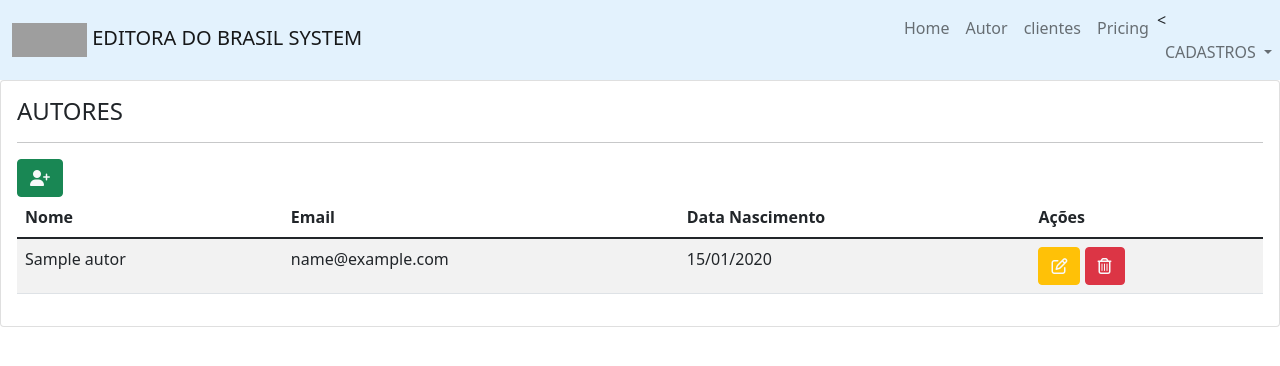
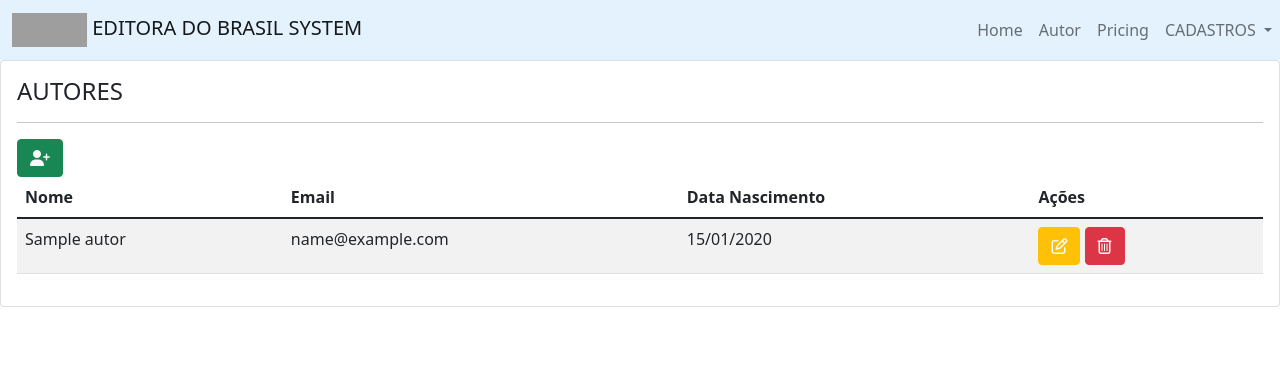
Before and after one commit to AlannKPerini/MODELO-CRUD-EDITORA, a Django app: page /autor/ in a window 1280 px wide. Shown: the top 366 px of the page. Run offline with Django 4.2, Linux system fonts and the light colour scheme; tables that the repository leaves empty hold one stand-in row (values such as "Sample post"); some libraries are stand-ins or nearby versions; grey boxes are pictures that could not be loaded.

Commit message:
Commit views

```diff
--- a/core/templates/portal/menu.html
+++ b/core/templates/portal/menu.html
@@ -24,19 +24,15 @@
                     <a class="nav-link" href="{% url 'autor' %}">Autor</a>
                 </li>
                 <li class="nav-item">
-                    <a class="nav-link" href="{% url 'cliente' %}">clientes</a>
-                </li>
-                <li class="nav-item">
                     <a class="nav-link" href="#">Pricing</a>
                 </li>
                 <li class="nav-item dropdown">
-                    <<a class="nav-link dropdown-toggle" href="#" id="navbarDropdownMenuLink" role="button"
+                    <a class="nav-link dropdown-toggle" href="#" id="navbarDropdownMenuLink" role="button"
                        data-toggle="dropdown" aria-expanded="false">
                         CADASTROS
                     </a>
                     <div class="dropdown-menu" aria-labelledby="navbarDropdownMenuLink">
                         <a class="dropdown-item" href="{% url 'autor' %}">Action</a>
-                        <a class="dropdown-item" href="{% url 'cliente' %}">Action</a>
                         <a class="dropdown-item" href="#">Another action</a>
                         <a class="dropdown-item" href="#">Something else here</a>
                     </div>
--- a/core/views.py
+++ b/core/views.py
@@ -56,7 +56,6 @@ def cliente(request):
         'clientes': clientes
     }
     return render(request, 'portal/cliente.html', context)
-
 def cliente_add(request):
     form = ClienteForm(request.POST or None)
     if request.POST:
@@ -67,8 +66,6 @@ def cliente_add(request):
         'form': form
     }
     return render(request, 'portal/cliente_add.html', context)
-
-    # FUNÇÃO PARA EDITAR CLIENTE
 def cliente_edit(request, cliente_pk):
     cliente = Cliente.objects.get(pk=cliente_pk)
     form = ClienteForm(request.POST or None, instance = cliente)
@@ -81,8 +78,6 @@ def cliente_edit(request, cliente_pk):
         'cliente': cliente.id
     }
     return render(request,'portal/cliente_edit.html',context)
-
-# FUNÇÃO PARA EXCLUIR CLIENTE
 def cliente_delete(request, cliente_pk):
 
     cliente = get_object_or_404(Cliente, pk=cliente_pk)
```
